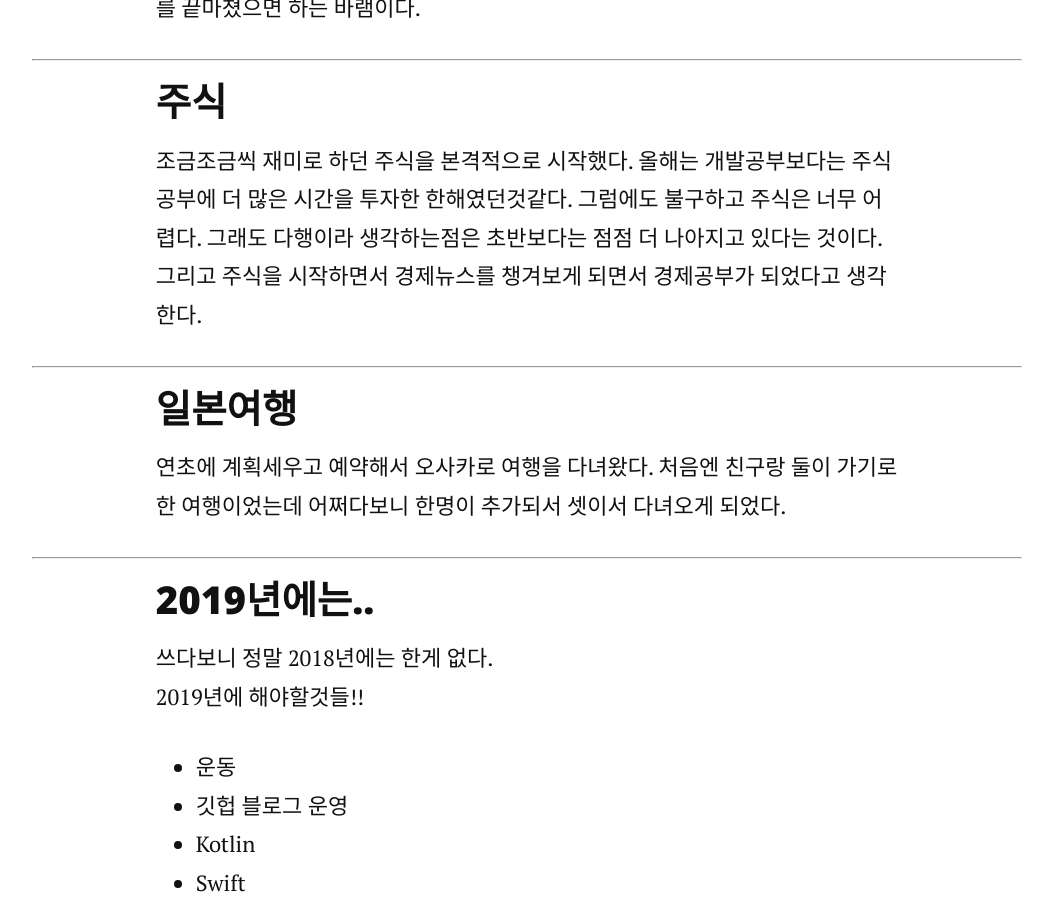
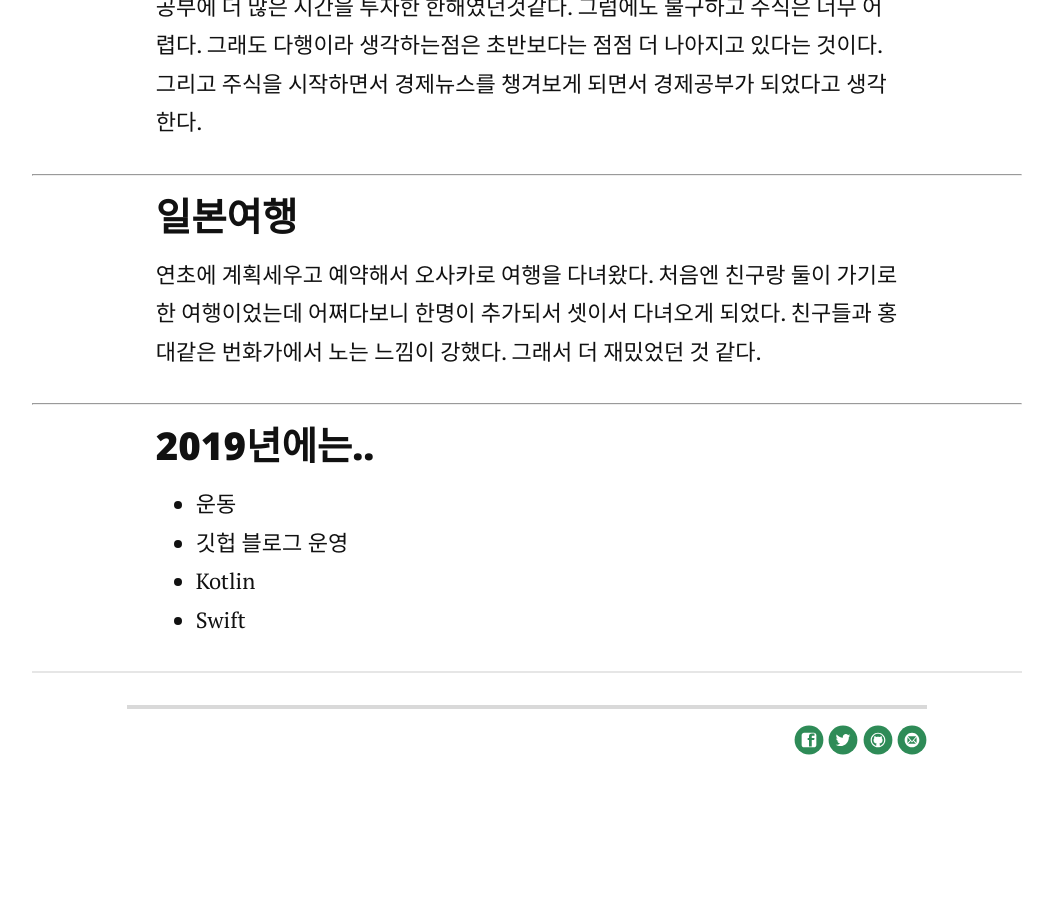
Before and after one commit to ilwon126/ilwon126.github.io, a Jekyll site: the page built from _posts/2019-01-01-회고록.md, in a window 1280 px wide and 900 px high, scrolled down 1169 px. Shown: the whole window, without its empty margins (113-1166 px from the left). Built offline with Jekyll 4.4.1, drawn with Linux system fonts in a browser that asks for light colours; nearby versions of some CDN libraries; after the commit the page ends 1966 px from its top, so only the background shows below that.

Commit message:
포스트 수정

```diff
--- a/_posts/2019-01-01-회고록.md
+++ b/_posts/2019-01-01-회고록.md
@@ -4,11 +4,6 @@
 date:   2019-01-01
 description: 2018 회고록
 ---
-
-<blockquote class="textC">아직 작성중입니다.</blockquote>
-
-
-
 
 ### 2018년..
 작년에 취업 후 나태해져 스스로 발전하기 위한 노력을 하지 않았던 해였던것같다.
@@ -27,15 +22,13 @@
 ***
 
 ### 일본여행
-연초에 계획세우고 예약해서 오사카로 여행을 다녀왔다. 처음엔 친구랑 둘이 가기로 한 여행이었는데 어쩌다보니 한명이 추가되서 셋이서 다녀오게 되었다.
+연초에 계획세우고 예약해서 오사카로 여행을 다녀왔다. 처음엔 친구랑 둘이 가기로 한 여행이었는데 어쩌다보니 한명이 추가되서 셋이서 다녀오게 되었다. 친구들과 홍대같은 번화가에서 노는 느낌이 강했다. 그래서 더 재밌었던 것 같다.
 
 ***
 
 
 
 ### 2019년에는..
-쓰다보니 정말 2018년에는 한게 없다.<br>
-2019년에 해야할것들!!
 * 운동
 * 깃헙 블로그 운영
 * Kotlin
```
